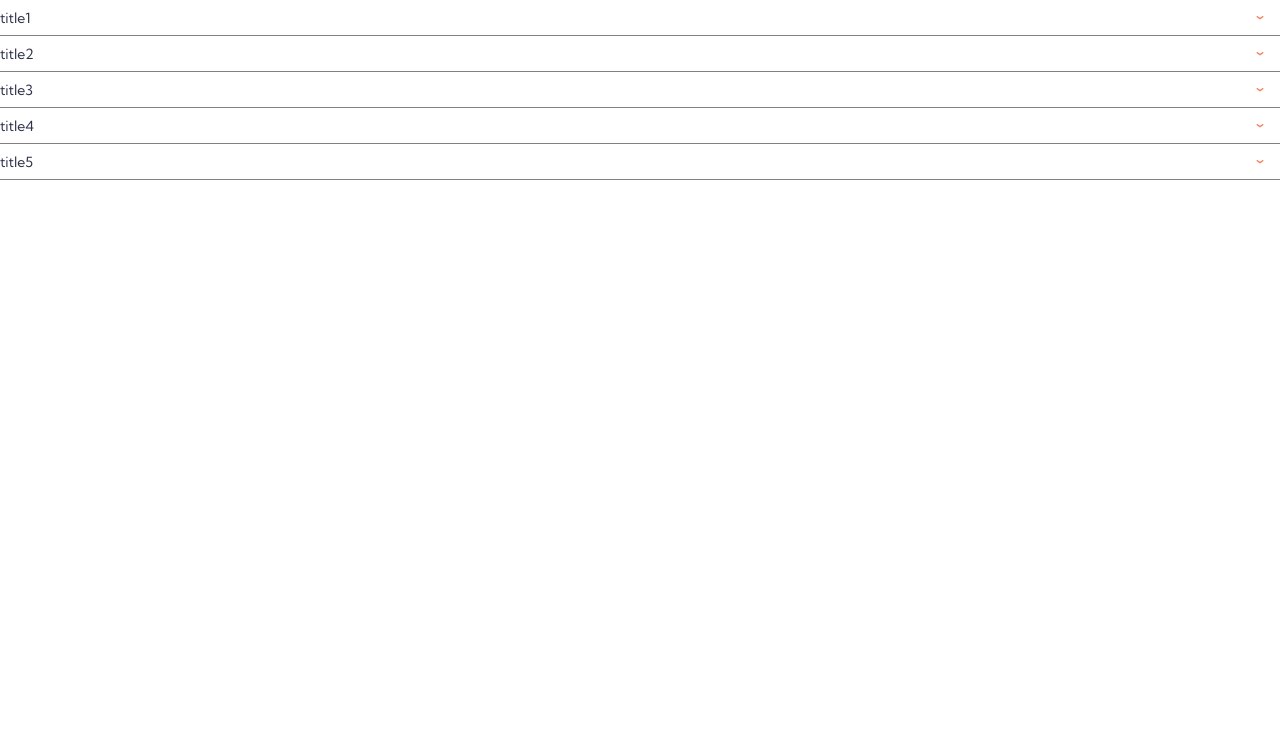
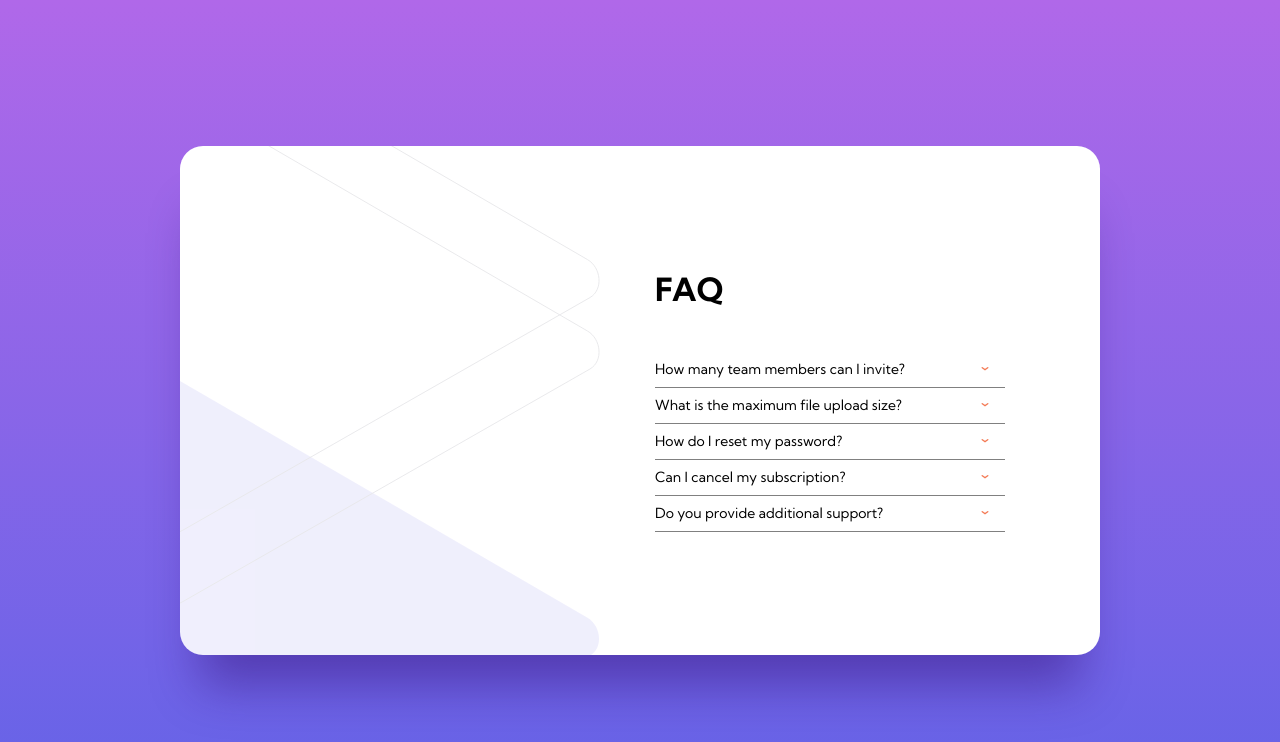
Before and after one commit to SharonJseg/faq-accordion-card, a React app: page / in a window 1280 px wide. Built offline with nearby package versions, Linux system fonts and the light colour scheme; a web font is replaced by a local one.

Commit message:
Styling accordion container

```diff
--- a/src/components/Accordion/Accordion.css
+++ b/src/components/Accordion/Accordion.css
@@ -1,56 +1,37 @@
 .accordion {
-  max-width: 350px;
-  list-style: none;
+  width: 100%;
+  max-width: 920px;
+  height: 509px;
   background: #fff;
+  box-shadow: 0px 50px 50px -20px rgba(53, 18, 122, 0.497159);
+  border-radius: 23px;
+  overflow: hidden;
+  display: flex;
+  align-items: center;
+  justify-content: end;
+  position: relative;
 }
 
-.accordion__title {
+.accordion__wrapper {
   display: flex;
-  align-items: center;
-  height: 35px;
-  background: #fff;
-  cursor: pointer;
-  user-select: none;
+  flex-direction: column;
+  margin-right: 95px;
 }
 
-.accordion__title-text {
-  font-size: 14px;
-  font-weight: 400;
+.accordion__header {
+  font-size: 2rem;
+  font-weight: 700;
+  margin-bottom: 43px;
 }
 
-.accordion__title-text_bold {
-  font-weight: 700;
+.accordion__main-image {
+  position: absolute;
+  left: 0;
 }
 
-.accordion__item-icon {
-  width: 8px;
-  height: 4px;
-  margin-left: auto;
-  margin-right: 16px;
+.accordion__main-pattern {
+  position: absolute;
+  left: -500px;
+  top: -150px;
+  /* object-fit: cover; */
 }
-
-.accordion__item-icon_flipped {
-  transform: rotate(180deg);
-}
-
-.accordion__content {
-  font-size: 12px;
-  line-height: 18px;
-  height: 0;
-  visibility: hidden;
-  opacity: 0;
-  transform: translateY(15%);
-  transition: 0.2s all ease;
-}
-
-.accordion__content_show {
-  transform: translateY(0%);
-  height: 50px;
-  visibility: visible;
-  opacity: 100%;
-}
-
-.accordion__content-container {
-  /* height: 50px; */
-  border-bottom: 1px solid gray;
-}
--- a/src/components/Accordion/Accordion.js
+++ b/src/components/Accordion/Accordion.js
@@ -1,6 +1,8 @@
 import React, { useState } from 'react';
 import './Accordion.css';
 import { ACCORDION_LIST } from '../../utils/constants.js';
+import mainImage from '../../images/illustration-woman-online-desktop.svg';
+import pattern from '../../images/bg-pattern-desktop.svg';
 
 import AccordionList from '../AccordionList/AccordionList';
 
@@ -16,11 +18,22 @@ function Accordion() {
   };
 
   return (
-    <AccordionList
-      accordionList={ACCORDION_LIST}
-      isActive={isActive}
-      onToggle={toggleAccordionItemHandler}
-    />
+    <section className='accordion'>
+      <div className='accordion__wrapper'>
+        <h2 className='accordion__header'>FAQ</h2>
+        <AccordionList
+          accordionList={ACCORDION_LIST}
+          isActive={isActive}
+          onToggle={toggleAccordionItemHandler}
+        />
+      </div>
+      {/* <img
+        src={mainImage}
+        alt='placeholder pic'
+        className='accordion__main-image'
+      /> */}
+      <img src={pattern} alt='pattern' className='accordion__main-pattern' />
+    </section>
   );
 }
 
--- a/src/components/AccordionItem/AccordionItem.css
+++ b/src/components/AccordionItem/AccordionItem.css
@@ -0,0 +1,51 @@
+.accordion__title {
+  display: flex;
+  align-items: center;
+  height: 35px;
+  background: #fff;
+  cursor: pointer;
+  user-select: none;
+}
+
+.accordion__title-text {
+  font-size: 14px;
+  font-weight: 400;
+}
+
+.accordion__title-text_bold {
+  font-weight: 700;
+}
+
+.accordion__item-icon {
+  width: 8px;
+  height: 4px;
+  margin-left: auto;
+  margin-right: 16px;
+}
+
+.accordion__item-icon_flipped {
+  transform: rotate(180deg);
+}
+
+.accordion__content {
+  font-size: 12px;
+  line-height: 18px;
+  height: 0;
+  visibility: hidden;
+  opacity: 0;
+  transform: translateY(15%);
+  transition: 0.2s all ease;
+}
+
+.accordion__content_show {
+  transform: translateY(0%);
+  height: auto;
+  visibility: visible;
+  opacity: 100%;
+  padding-bottom: 15px;
+}
+
+.accordion__content-container {
+  border-bottom: 1px solid gray;
+  overflow: hidden;
+}
--- a/src/components/AccordionItem/AccordionItem.js
+++ b/src/components/AccordionItem/AccordionItem.js
@@ -3,10 +3,6 @@ import './AccordionItem.css';
 import arrowdown from '../../images/icon-arrow-down.svg';
 
 function AccordionItem({ accordionObj, isActive, onToggle, id }) {
-  //   const toggleAccordionHandler = () => {
-  //     onToggle(id);
-  //   };
-
   return (
     <li className='accordion__item'>
       <div className='accordion__title' onClick={onToggle}>
--- a/src/components/AccordionList/AccordionList.css
+++ b/src/components/AccordionList/AccordionList.css
@@ -0,0 +1,5 @@
+.accordion__list {
+  max-width: 350px;
+  list-style: none;
+  background: #fff;
+}
--- a/src/components/App/App.css
+++ b/src/components/App/App.css
@@ -1,38 +1,6 @@
-/* .App {
-  text-align: center;
+.page {
+  display: flex;
+  justify-content: center;
+  align-items: center;
+  min-height: 100vh;
 }
-
-.App-logo {
-  height: 40vmin;
-  pointer-events: none;
-}
-
-@media (prefers-reduced-motion: no-preference) {
-  .App-logo {
-    animation: App-logo-spin infinite 20s linear;
-  }
-}
-
-.App-header {
-  background-color: #282c34;
-  min-height: 100vh;
-  display: flex;
-  flex-direction: column;
-  align-items: center;
-  justify-content: center;
-  font-size: calc(10px + 2vmin);
-  color: white;
-}
-
-.App-link {
-  color: #61dafb;
-}
-
-@keyframes App-logo-spin {
-  from {
-    transform: rotate(0deg);
-  }
-  to {
-    transform: rotate(360deg);
-  }
-} */
--- a/src/components/App/App.js
+++ b/src/components/App/App.js
@@ -3,7 +3,7 @@ import './App.css';
 
 function App() {
   return (
-    <div className='App'>
+    <div className='page'>
       <Accordion />
     </div>
   );
--- a/src/utils/constants.js
+++ b/src/utils/constants.js
@@ -1,26 +1,26 @@
 export const ACCORDION_LIST = [
   {
-    title: 'title1',
+    title: 'How many team members can I invite?',
+    content:
+      '    Lorem, ipsum dolor sit amet consectetur adipisicing elit. Eligendi possimus recusandae aliquam nesciunt minus placeat voluptatum optio praesentium hic ab adipisci sed, unde quo magnam deleniti autem dolore consectetur fugit quis libero? Dolorem ratione pariatur iure enim inventore odit voluptate nobis aut! Molestiae quibusdam sit aliquam ratione fuga itaque! Dolores?',
+  },
+  {
+    title: 'What is the maximum file upload size?',
     content:
       'Lorem ipsum dolor sit amet consectetur adipisicing elit. Eum dolor provident quisquam, vitae rem cupiditate.',
   },
   {
-    title: 'title2',
+    title: 'How do I reset my password?',
     content:
       'Lorem ipsum dolor sit amet consectetur adipisicing elit. Eum dolor provident quisquam, vitae rem cupiditate.',
   },
   {
-    title: 'title3',
+    title: 'Can I cancel my subscription?',
     content:
       'Lorem ipsum dolor sit amet consectetur adipisicing elit. Eum dolor provident quisquam, vitae rem cupiditate.',
   },
   {
-    title: 'title4',
-    content:
-      'Lorem ipsum dolor sit amet consectetur adipisicing elit. Eum dolor provident quisquam, vitae rem cupiditate.',
-  },
-  {
-    title: 'title5',
+    title: 'Do you provide additional support?',
     content:
       'Lorem ipsum dolor sit amet consectetur adipisicing elit. Eum dolor provident quisquam, vitae rem cupiditate.',
   },
--- a/src/vendors/constants.css
+++ b/src/vendors/constants.css
@@ -1,14 +1,14 @@
 :root {
   /* Font families */
-  --ff: 'Kumbh-Sans', sans-serif;
+  --ff: 'Kumbh Sans', sans-serif;
 
   /* Font Sizes */
-  --fs-small: 0.625rem;
-  --fs-base: 1.14rem;
+  --fs-small: 0.75rem;
+  --fs-base: 0.875rem;
   --fs-big: 1.125rem;
 
   /* Colors */
-  --clr-background: #19a1ae;
-  --clr-dark-gray: #2e3349;
-  --clr-gray: #6b7082;
+  --clr-bold-title: #1e1f36;
+  --clr-title: #4b4c5f;
+  --clr-text: #787887;
 }
--- a/src/vendors/fonts/fonts.css
+++ b/src/vendors/fonts/fonts.css
@@ -1,5 +1,5 @@
 @font-face {
-  font-family: 'Kumbh-Sans';
+  font-family: 'Kumbh Sans';
   font-style: normal;
   font-weight: 400;
   font-display: swap;
@@ -8,7 +8,7 @@
 }
 
 @font-face {
-  font-family: 'Kumbh-Sans';
+  font-family: 'Kumbh Sans';
   font-style: normal;
   font-weight: 700;
   font-display: swap;
--- a/src/vendors/reset.css
+++ b/src/vendors/reset.css
@@ -35,11 +35,13 @@ p {
 body {
   /* background-color: var(--clr-background); */
   background-color: #fff;
+  background: linear-gradient(180deg, #b068e9 0%, #6463e7 100%);
   font-family: var(--ff);
   color: var(--clr-dark-gray);
   width: 100%;
   margin: 0 auto;
   overflow: hidden;
+  min-height: 100vh;
 }
 
 img,
```
Also changed, not shown: src/components/AccordionList/AccordionList.js (+0 -37 lines).
